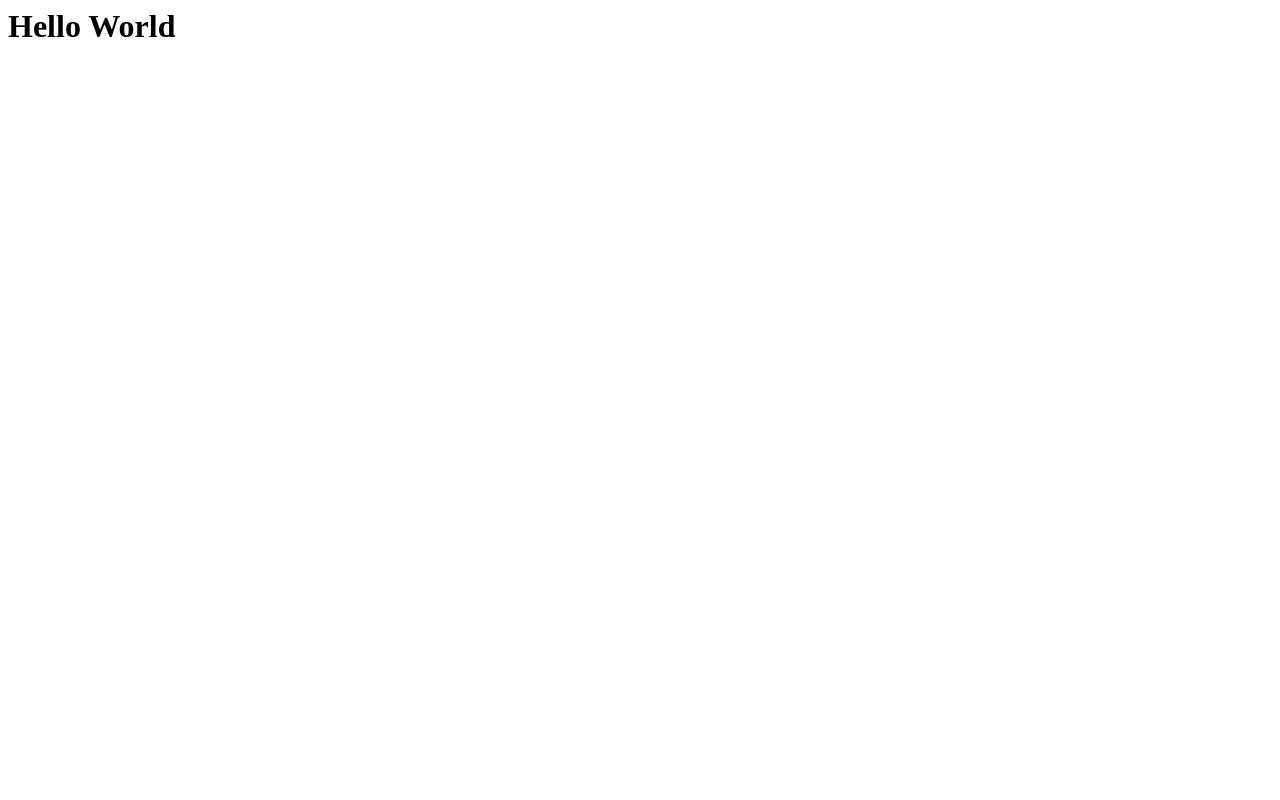
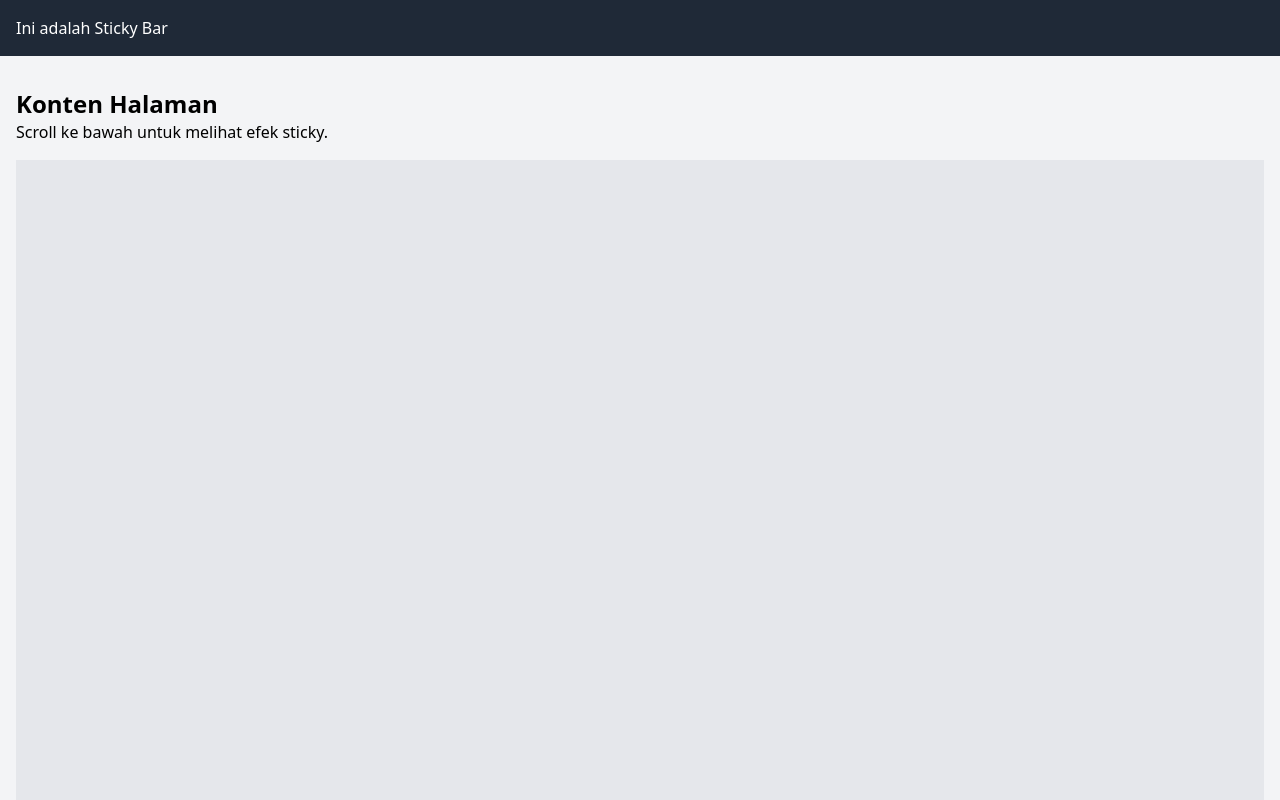
Before and after one commit to HenzLang/henzlang.github.io, a plain HTML site: page index.html in a window 1280 px wide. Shown: the top 800 px of the page. Drawn offline with nearby package versions, Linux system fonts and the light colour scheme.

Commit message:
Update index.html

```diff
--- a/index.html
+++ b/index.html
@@ -1 +1,28 @@
-<h1>Hello World</h1>
+<!DOCTYPE html>
+<html lang="en">
+
+<head>
+    <meta charset="UTF-8">
+    <meta name="viewport" content="width=device-width, initial-scale=1.0">
+    <title>Portofolio | Mahen</title>
+
+    <script src="https://cdn.tailwindcss.com"></script>
+</head>
+
+<body class="bg-gray-100">
+
+    <div class="bg-gray-800 text-white p-4 sticky top-0 z-50">
+        Ini adalah Sticky Bar
+    </div>
+
+    <div class="mt-4 p-4 h-screen">
+        <h1 class="text-2xl font-bold">Konten Halaman</h1>
+        <p>Scroll ke bawah untuk melihat efek sticky.</p>
+        <div class="h-[2000px] bg-gray-200 mt-4">
+            <!-- Konten tambahan -->
+        </div>
+    </div>
+
+</body>
+
+</html>
```
Also changed, not shown: 1 other file.
